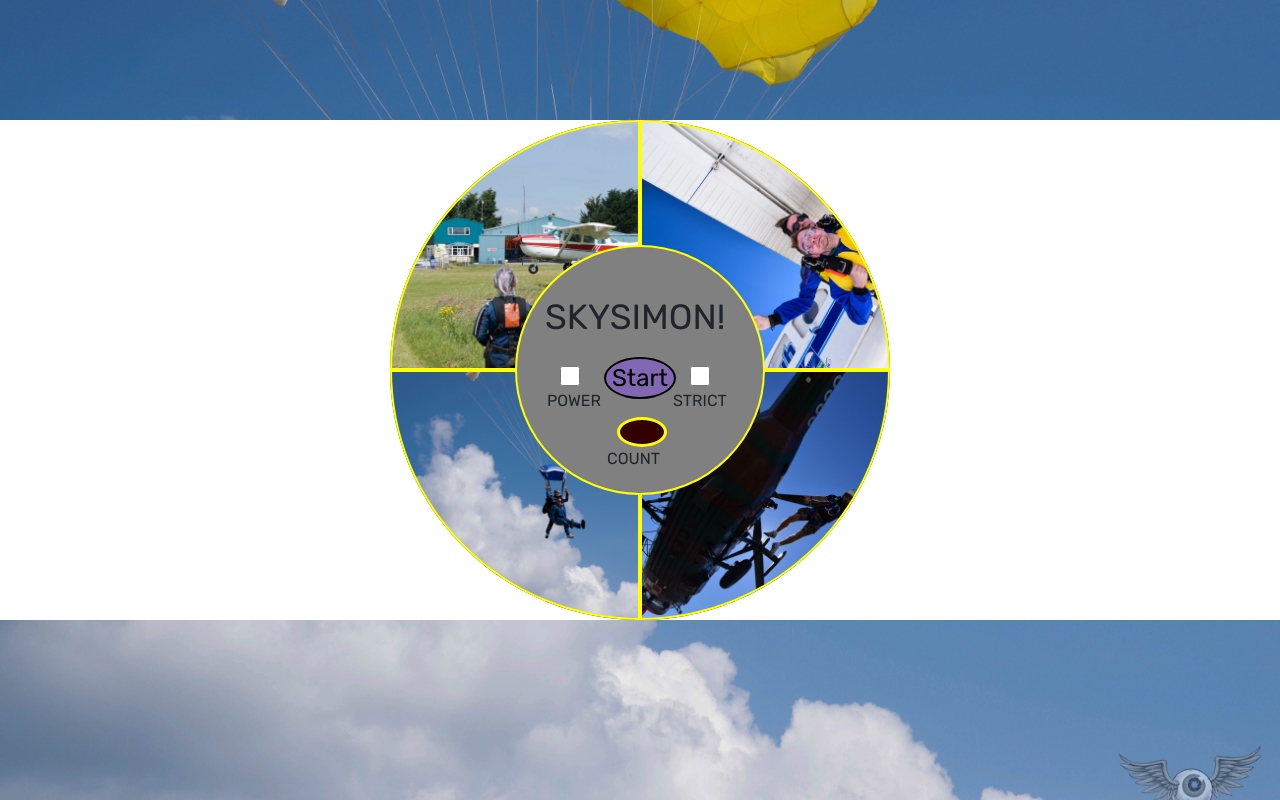
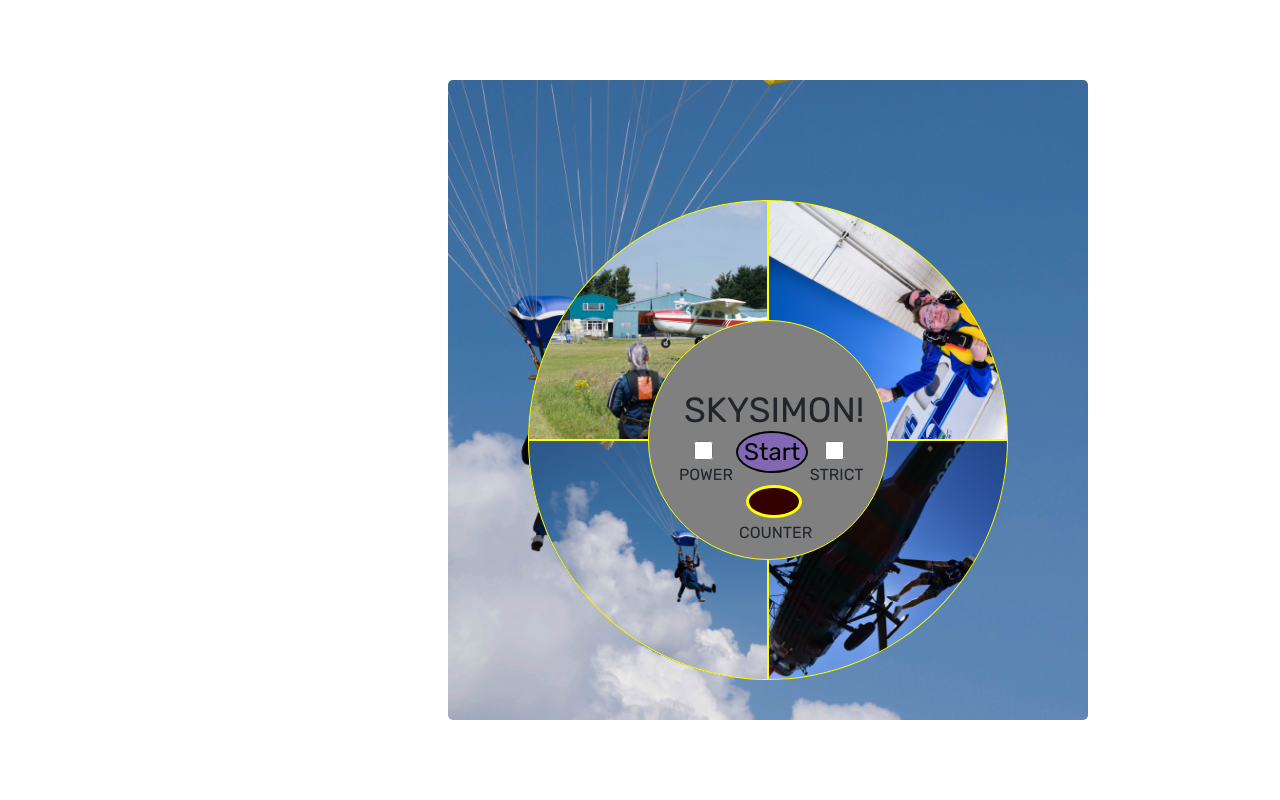
Before and after one commit to AnestIwata/simon, a PHP site: page / in a window 1280 px wide. Run offline with PHP 8.4, Linux system fonts and the light colour scheme.

Commit message:
Added jumbotron

```diff
--- a/css/style.css
+++ b/css/style.css
@@ -1,16 +1,24 @@
-html {
-  background: url("../assets/pictures/17.jpg") no-repeat center center fixed;
+
+
+.jumbotron{
+   background: url("../assets/pictures/17.jpg") no-repeat center center fixed;
   -webkit-background-size: cover;
   -moz-background-size: cover;
   -o-background-size: cover;
   background-size: cover;
+  height: 40em;
+  width: 40em;
+  margin-top: 5em;
+  padding-top: 3em;
+  margin-left:28em;
+  border-radius:1em;
 }
 
 .toggle {
-  margin-left: 10px;
-  margin-right: 20px;
-  width: 20px;
-  height: 20px;
+  margin-left: 0.8em;
+  margin-right: 1.2em;
+  width: 1.2em;
+  height: 1.2em;
 }
 
 .button {
@@ -19,7 +27,7 @@ html {
   background-color: #8268b2;
   border-style: solid;
   border-color: black;
-  border-width: 2px;
+  border-width: 0.1em;
 }
 
 
@@ -27,36 +35,36 @@ html {
 #switches {
   position: absolute;
   font-family: 'Rubik';
-  margin-left: 33px;
-  margin-top: 110px;
+  margin-left: 2.0em;
+  margin-top: 6.875em;
 
 
 }
 
-.text2 {
+.counter {
   position: absolute;
   font-family: 'Rubik';
-  margin-left: 90px;
-  margin-top: 200px;
+  margin-left: 5.625em;
+  margin-top: 12.5em;
 }
 
 .poweron {
   position: absolute;
   font-family: 'Rubik';
-  margin-left: 30px;
-  margin-top: 142px;
+  margin-left: 1.875em;
+  margin-top: 8.875em;
 }
 
 .poweron span:last-child {
-  padding-left: 72px;
+  padding-left: 4.8em;
 }
 
 #title {
   font-family: 'Rubik';
   position: absolute;
-  font-size: 35px;
-  margin-left: 28px;
-  margin-top: 44px;
+  font-size: 2.1875em;
+  margin-left: 1em;
+  margin-top: 1.8em;
 }
 
 #turn {
@@ -64,14 +72,14 @@ html {
   background: #330000;
   color: red;
   font-family: Rubik;
-  font-size: 20px;
-  height: 30px;
-  width: 50px;
-  margin-left: 100px;
-  margin-top: 170px;
+  font-size: 1.1em;
+  height: 1.875em;
+  width: 3.2em;
+  margin-left: 5.5em;
+  margin-top: 9.3em;
   text-align: center;
   vertical-align: middle;
-  line-height: 30px;
+  line-height: 1.8em;
   border-style: solid;
   border-color: yellow;
   border-radius: 50%;
@@ -80,30 +88,30 @@ html {
 #outer-circle {
   background: #385a94;
   border-radius: 50%;
-  height: 500px;
-  width: 500px;
+  height: 30em;
+  width: 30em;
   position: relative;
   border-style: solid;
-  border-width: 2px;
+  border-width: 0.12em;
   margin: auto;
-  margin-top: 120px;
+  margin-top: 3.5em;
 
 }
 
 #topleft {
   position: absolute;
-  height: 250px;
-  width: 250px;
-  border-radius: 250px 0 0 0;
-  -moz-border-radius: 250px 0 0 0;
-  -webkit-border-radius: 250px 0 0 0;
+  height: 15em;
+  width: 15em;
+  border-radius: 15em 0 0 0;
+  -moz-border-radius: 15em 0 0 0;
+  -webkit-border-radius: 15em 0 0 0;
   background: url("../assets/pictures/10.jpg");
   background-size: cover;
   top: 50%;
   left: 50%;
-  margin: -250px 0px 0px -250px;
+  margin: -15em 0em 0em -15em;
   border-style: solid;
-  border-width: 2px;
+  border-width: 0.12em;
   border-color: yellow;
   box-sizing: border-box;
   -moz-box-sizing: border-box;
@@ -112,18 +120,18 @@ html {
 
 #topright {
   position: absolute;
-  height: 250px;
-  width: 250px;
-  border-radius: 0 250px 0 0;
-  -moz-border-radius: 0 250px 0 0;
-  -webkit-border-radius: 0 250px 0 0;
+  height: 15em;
+  width: 15em;
+  border-radius: 0 15em 0 0;
+  -moz-border-radius: 0 15em 0 0;
+  -webkit-border-radius: 0 15em 0 0;
   background: url("../assets/pictures/12.jpg");
   background-size: cover;
   top: 50%;
   left: 50%;
-  margin: -250px 0px 0px 0px;
+  margin: -15em 0em 0em 0px;
   border-style: solid;
-  border-width: 2px;
+  border-width: 0.12em;
   border-color: yellow;
   box-sizing: border-box;
   -moz-box-sizing: border-box;
@@ -132,18 +140,18 @@ html {
 
 #bottomleft {
   position: absolute;
-  height: 250px;
-  width: 250px;
-  border-radius: 0 0 0 250px;
-  -moz-border-radius: 0 0 0 250px;
-  -webkit-border-radius: 0 0 0 250px;
+  height: 15em;
+  width: 15em;
+  border-radius: 0 0 0 15em;
+  -moz-border-radius: 0 0 0 15em;
+  -webkit-border-radius: 0 0 0 15em;
   background: url("../assets/pictures/17.jpg");
   background-size: cover;
   top: 50%;
   left: 50%;
-  margin: 0px -250px 0px -250px;
+  margin: 0em -15em 0em -15em;
   border-style: solid;
-  border-width: 2px;
+  border-width: 0.12em;
   border-color: yellow;
   box-sizing: border-box;
   -moz-box-sizing: border-box;
@@ -152,18 +160,18 @@ html {
 
 #bottomright {
   position: absolute;
-  height: 250px;
-  width: 250px;
-  border-radius: 0 0 250px 0;
-  -moz-border-radius: 0 0 250px 0;
-  -webkit-border-radius: 0 0 250px 0;
+  height: 15em;
+  width: 15em;
+  border-radius: 0 0 15em 0;
+  -moz-border-radius: 0 0 15em 0;
+  -webkit-border-radius: 0 0 15em 0;
   background: url("../assets/pictures/30.jpg");
   background-size: cover;
   top: 50%;
   left: 50%;
-  margin: 0px 0px -250px 0px;
+  margin: 0em 0em -15em 0em;
   border-style: solid;
-  border-width: 2px;
+  border-width: 0.12em;
   border-color: yellow;
   box-sizing: border-box;
   -moz-box-sizing: border-box;
@@ -174,14 +182,14 @@ html {
   position: absolute;
   background: grey;
   border-radius: 50%;
-  height: 250px;
-  width: 250px;
+  height: 15em;
+  width: 15em;
   border-style: solid;
-  border-width: 2px;
+  border-width: 0.12em;
   border-color: yellow;
   top: 50%;
   left: 50%;
-  margin: -125px 0px 0px -125px;
+  margin: -7.5em 0em 0em -7.5em;
   box-sizing: border-box;
   -moz-box-sizing: border-box;
   -webkit-box-sizing: border-box;
--- a/index.html
+++ b/index.html
@@ -25,7 +25,7 @@
 </head>
 
 <body>
-
+ <div class="jumbotron">
   <div id="outer-circle">
     <div id="topleft"></div>
     <div id="topright"></div>
@@ -43,10 +43,11 @@
         <span>POWER</span><span>STRICT</span>
       </div>
       <div id="turn"></div>
-      <div class="text2">
-        COUNT
+      <div class="counter">
+        COUNTER
       </div>
     </div>
+  </div>
   </div>
 <script  src="js/index.js"></script>
 
```
